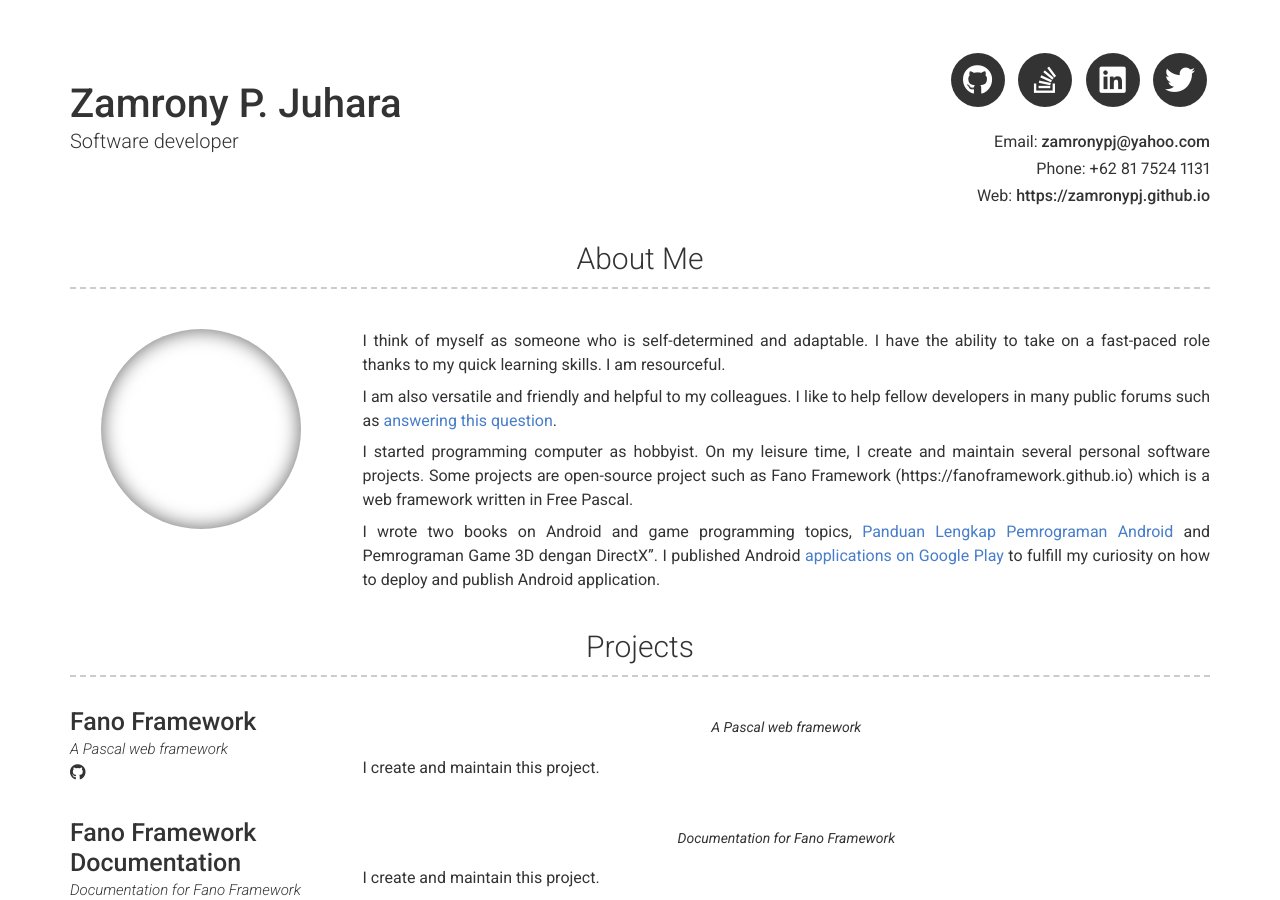
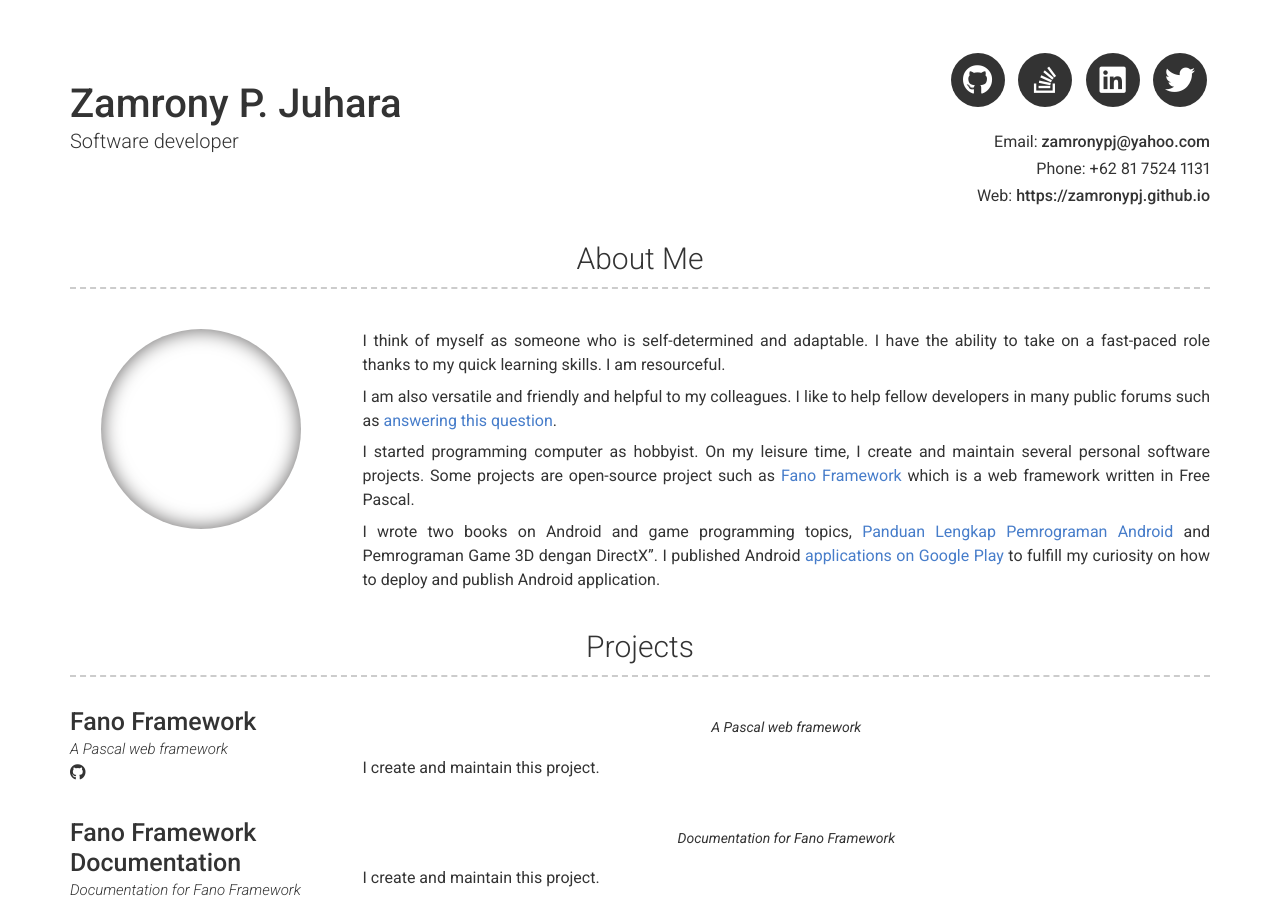
Before and after one commit to zamronypj/zamronypj.github.io, a Jekyll site: the page built from index.md, in a window 1280 px wide and 900 px high. Built offline with Jekyll 4.4.1, drawn with Linux system fonts in a browser that asks for light colours; nearby versions of some CDN libraries.

Commit message:
edit yaml config

```diff
--- a/_config.yml
+++ b/_config.yml
@@ -56,7 +56,7 @@ about_content: | # this will include new lines to allow paragraphs
 
     I am also versatile and friendly and helpful to my colleagues. I like to help fellow developers in many public forums such as [answering this question](https://stackoverflow.com/questions/14054122/associate-an-object-with-marker-google-map-v2/39122553#39122553).
 
-    I started programming computer as hobbyist. On my leisure time, I create and maintain several personal software projects. Some projects are open-source project such as Fano Framework (https://fanoframework.github.io) which is a web framework written in Free Pascal.
+    I started programming computer as hobbyist. On my leisure time, I create and maintain several personal software projects. Some projects are open-source project such as [Fano Framework](https://fanoframework.github.io) which is a web framework written in Free Pascal.
 
     I wrote two books on Android and game programming topics, [Panduan Lengkap Pemrograman Android](https://andipublisher.com/produk-panduan-lengkap-pemrograman-android) and Pemrograman Game 3D dengan DirectX". I published Android [applications on Google Play](https://play.google.com/store/apps/developer?id=juhara.com) to fulfill my curiosity on how to deploy and publish Android application.
 
```
